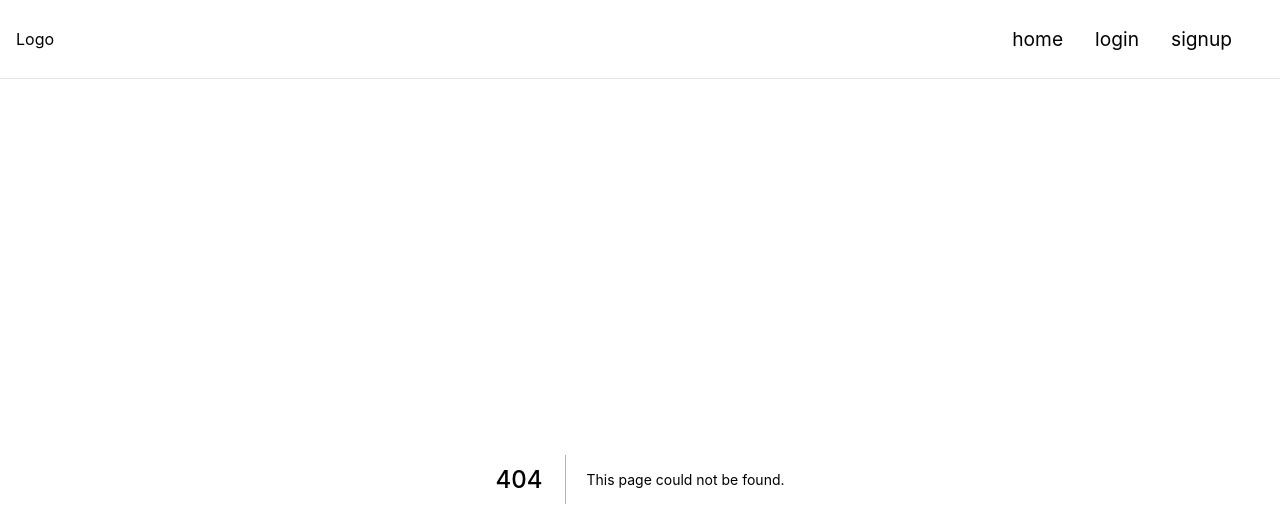
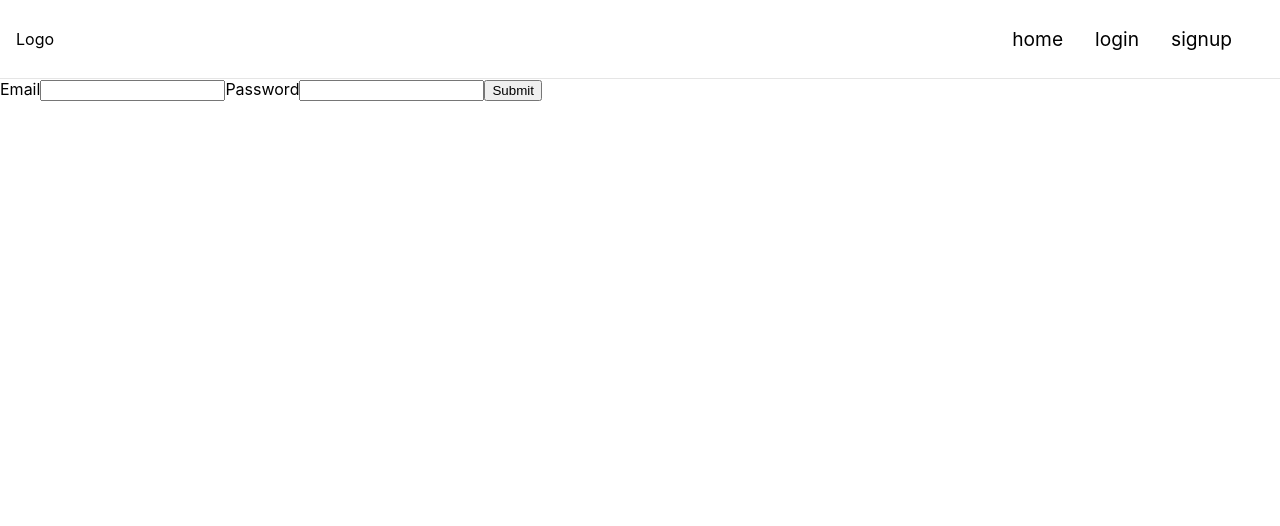
Before and after one commit to troias/Strapi-blog, a Next.js app in the folder front-end/: page /signup in a window 1280 px wide. Before the commit this address had no page. Shown: the top 526 px of the page. Built offline with nearby package versions, Linux system fonts and the light colour scheme.

Commit message:
added authenticated auth

```diff
--- /dev/null
+++ b/front-end/components/auth/signUpForm.js
@@ -0,0 +1,108 @@
+import { useFormik } from "formik";
+import { useState, useContext, useEffect } from 'react';
+import {useRouter} from 'next/router'
+import * as Yup from "yup";
+import { AuthContext } from "../../context/authContext";
+
+const SignUpForm = () => {
+
+    const router = useRouter()
+    const {user, setUser} = useContext(AuthContext);
+    const [error, setError] = useState(null)
+
+
+
+    useEffect(() => {
+        if(error) {
+            setTimeout(() => {
+                setError(null)
+            }, 3000)
+        }
+    }, [error])
+
+    useEffect(() => {
+        if(user) {
+            router.push('/')
+        }
+    }, [user])
+
+
+
+    const formik = useFormik({
+        initialValues: {
+            email: "",  // email: "",
+            password: "", // password: "",
+        },
+
+        validationSchema: Yup.object().shape({
+            email: Yup.string()
+                .email("Invalid email")
+                .required("Required"),
+            password: Yup.string()
+                .min(6, "Password must be at least 6 characters")
+                .required("Required"),
+        }),
+        onSubmit: async (values) => {
+            try {
+                const req = await fetch(`${process.env.NEXT_PUBLIC_STRAPI_API_URL}/auth/local/register`, {
+                    method: "POST",
+                    headers: {
+                        "Content-Type": "application/json",
+                    },
+                    body: JSON.stringify({
+                        username: values.email,
+                        email: values.email,
+                        password: values.password,
+                    }),
+                });
+                if (!req.ok) {
+                    const error = await req.json();
+
+                    setError(error.message[0].messages[0].message);
+
+                } else {
+                    const data  = await req.json();
+                    setUser(data);
+
+                    localStorage.setItem("token", data.token);
+                    router.push('/')
+                }
+
+            } catch (error) {
+
+            }
+
+        },
+        });
+
+    return (
+        <>
+        {error && <p>{error}</p>}
+        <form onSubmit={formik.handleSubmit}>
+            <label htmlFor="email">Email</label>
+            <input
+                id="email"
+                name="email"
+                type="email"
+                onChange={formik.handleChange}
+                value={formik.values.email}
+            />
+
+            {formik.errors.email ? <div>{formik.errors.email}</div> : null}
+            <label htmlFor="password">Password</label>
+            <input
+                id="password"
+                name="password"
+                type="password"
+                onChange={formik.handleChange}
+                value={formik.values.password}
+            />
+            {formik.errors.password ? <div>{formik.errors.password}</div> : null}
+            <button type="submit">Submit</button>
+        </form>
+        </>
+    )
+
+}
+
+export default SignUpForm;
--- a/front-end/components/ui/layout/navbar/navbar.js
+++ b/front-end/components/ui/layout/navbar/navbar.js
@@ -26,6 +26,9 @@ const Navbar = () => {
                             <Link href='/profile'> profile </Link>
                         </p>
                         <p>
+                            <Link href='/posts'> posts </Link>
+                        </p>
+                        <p>
                             <li href="" style={{
                                 listStyle: 'none',
                                 cursor: 'pointer'
--- a/front-end/pages/index.js
+++ b/front-end/pages/index.js
@@ -9,9 +9,8 @@ import {AuthContext} from '../context/authContext'
 const Home = (props) => {
 
   const {user,getUser} = useContext(AuthContext)
+
   console.log("user", user)
-  console.log("getUser", getUser())
-
 
   return (
     <div className={styles.container}>
--- a/front-end/pages/posts/index.js
+++ b/front-end/pages/posts/index.js
@@ -1,10 +1,14 @@
 import React from 'react'
 import Posts from '../../components/posts/posts'
 import styles from '../../styles/Home.module.css'
+import Link from 'next/link'
 
- const PostPage = ({posts}) => {
+const PostPage = ({ posts }) => {
   return (
     <div className={styles.container}>
+      <p>
+        <Link href='/posts/create'> create </Link>
+      </p>
       <Posts posts={posts} />
     </div>
   )
--- /dev/null
+++ b/front-end/pages/signup.js
@@ -0,0 +1,13 @@
+import React from 'react'
+import SignUpForm from '../components/auth/signUpForm'
+
+const SignupPage = () => {
+    return (
+        <div>
+            <SignUpForm />
+        </div>
+    )
+}
+
+
+export default SignupPage
```
Also changed, not shown: front-end/components/posts/addPostForm.js (+25 -5 lines), front-end/pages/login.js (+3 -5 lines), front-end/pages/posts/[slug].js (+13 -4 lines), front-end/components/auth/loginForm.js (added). Lines whose indentation alone changed are shown as unchanged.
